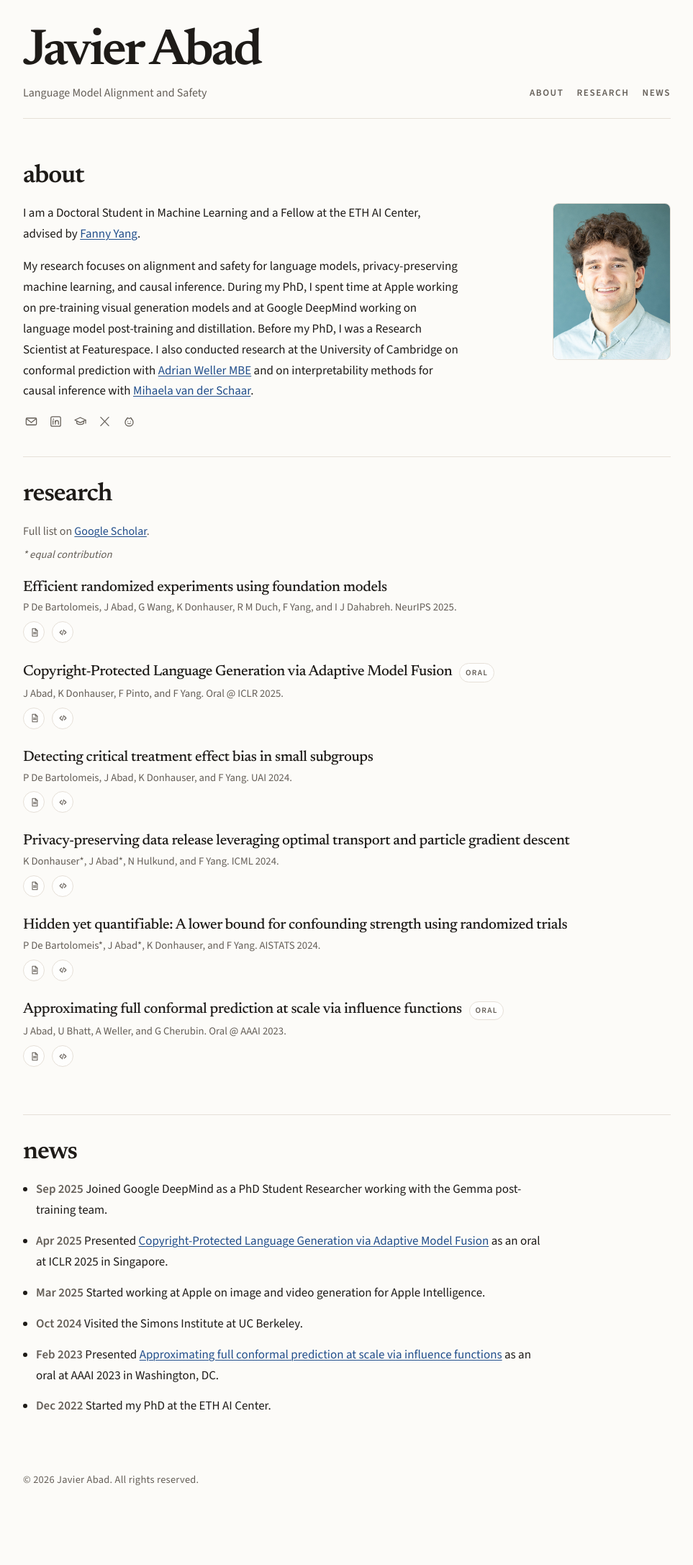
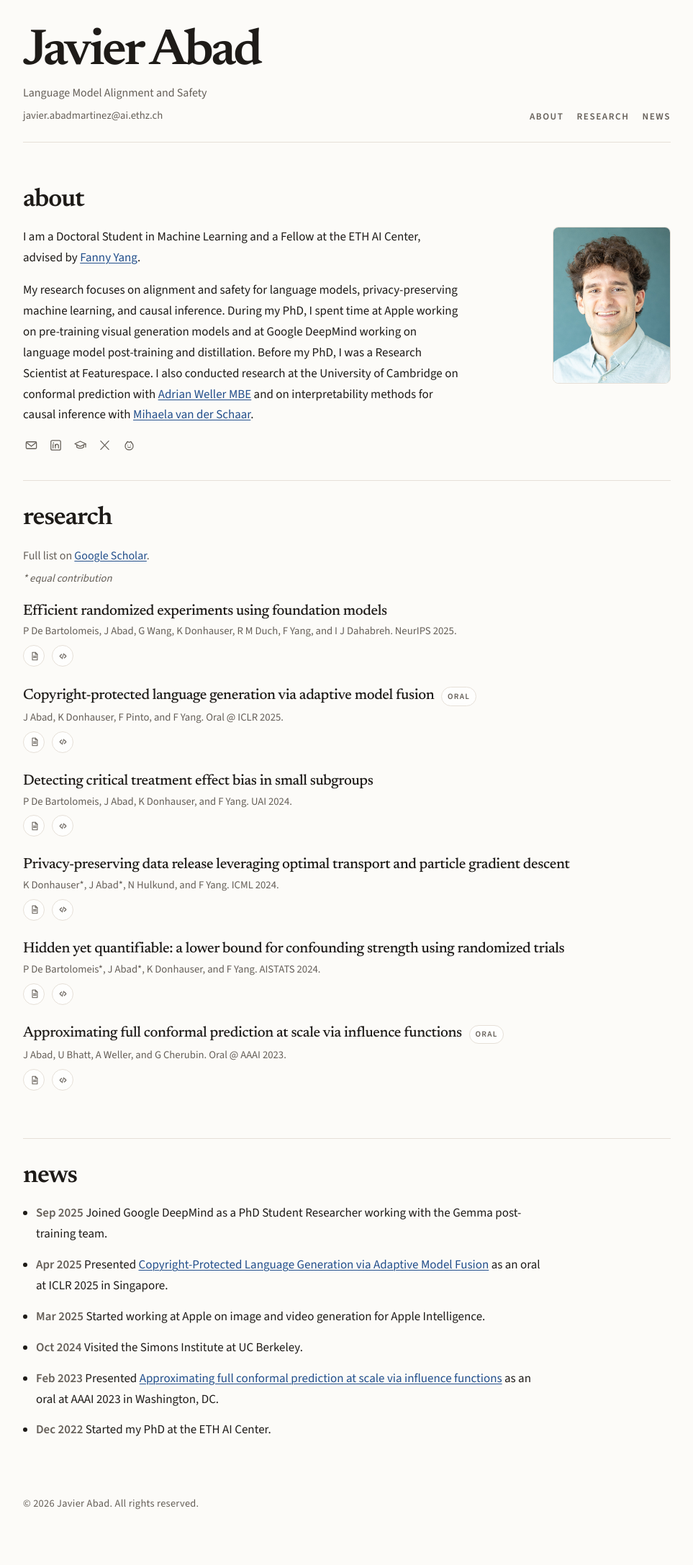
Before and after one commit to jaabmar/jaabmar.github.io, a Jekyll site: the page built from index.html, in a window 1280 px wide. Shown: the whole page at 72% size, without its empty margins (158-1121 px from the left). Built offline with Jekyll 4.4.1, drawn with Linux system fonts in a browser that asks for light colours; before the commit the page ends 2141 px from its top, so only the background shows below that.

Commit message:
Move email to header and polish links

```diff
--- a/_data/papers.yml
+++ b/_data/papers.yml
@@ -1,4 +1,4 @@
-- title: "Sparse Autoencoders are Capable LLM Jailbreak Mitigators"
+- title: "Sparse autoencoders are capable LLM jailbreak mitigators"
   authors: Y Assogba, J Cortellazzi, J Abad, P Rodriguez, X Suau, and A Blaas
   venue: arXiv preprint arXiv:2602.12418
   year: 2026
@@ -27,7 +27,7 @@
     - label: paper
       url: https://arxiv.org/abs/2503.14459
 
-- title: "Copyright-Protected Language Generation via Adaptive Model Fusion"
+- title: "Copyright-protected language generation via adaptive model fusion"
   authors: J Abad, K Donhauser, F Pinto, and F Yang
   venue: Oral @ ICLR
   year: 2025
@@ -61,7 +61,7 @@
     - label: code
       url: https://github.com/jaabmar/private-pgd
 
-- title: "Hidden yet quantifiable: A lower bound for confounding strength using randomized trials"
+- title: "Hidden yet quantifiable: a lower bound for confounding strength using randomized trials"
   authors: P De Bartolomeis*, J Abad*, K Donhauser, and F Yang
   venue: AISTATS
   year: 2024
--- a/assets/css/main.css
+++ b/assets/css/main.css
@@ -88,6 +88,22 @@ h1 {
   max-width: 40rem;
   font-size: 1rem;
   line-height: 1.45;
+}
+
+.header-email {
+  margin: 8px 0 0;
+  color: var(--muted);
+  font-size: 0.92rem;
+}
+
+.header-email a {
+  color: var(--muted);
+  text-decoration: none;
+}
+
+.header-email a:hover {
+  color: var(--text);
+  text-decoration: underline;
 }
 
 .nav {
--- a/index.html
+++ b/index.html
@@ -9,6 +9,7 @@ image: /artifacts/social-preview.png
     <div class="brand">
       <h1><a class="brand-link" href="{{ '/' | relative_url }}">{{ site.author.name }}</a></h1>
       <p class="subtitle">Language Model Alignment and Safety</p>
+      <p class="header-email"><span id="email-link"></span></p>
     </div>
     <nav class="nav" aria-label="Primary">
       <a href="#about">about</a>
@@ -32,9 +33,9 @@ image: /artifacts/social-preview.png
             and at Google DeepMind working on language model post-training and distillation.
             Before my PhD, I was a Research Scientist at Featurespace.
             I also conducted research at the University of Cambridge on conformal prediction with
-            <a href="https://www.ai.cam.ac.uk/people/adrian-weller/" target="_blank" rel="noreferrer">Adrian Weller MBE</a>
+            <a href="https://mlg.eng.cam.ac.uk/adrian/" target="_blank" rel="noreferrer">Adrian Weller MBE</a>
             and on interpretability methods for causal inference with
-            <a href="https://www.cmih.maths.cam.ac.uk/staff/mihaela-van-der-schaar" target="_blank" rel="noreferrer">Mihaela van der Schaar</a>.
+            <a href="https://www.vanderschaar-lab.com/prof-mihaela-van-der-schaar/" target="_blank" rel="noreferrer">Mihaela van der Schaar</a>.
           </p>
           {% include social-icons.html %}
         </div>
```
Also changed, not shown: other parts of index.html (+19 -0 lines).
